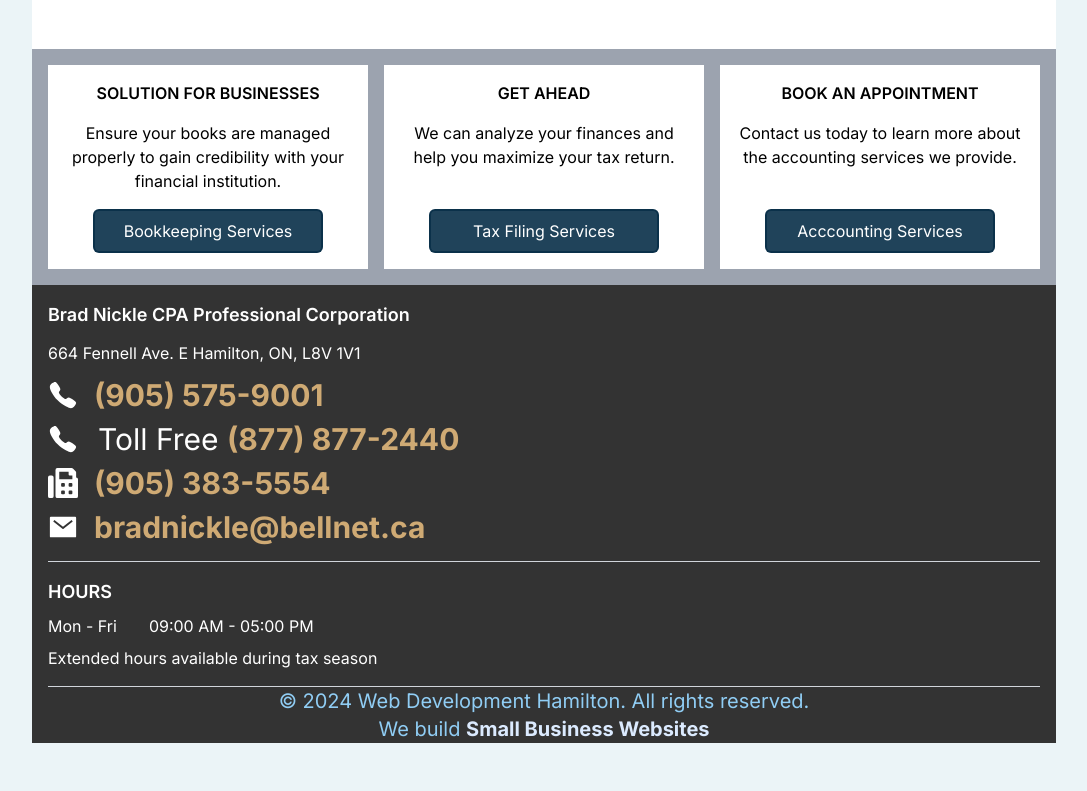
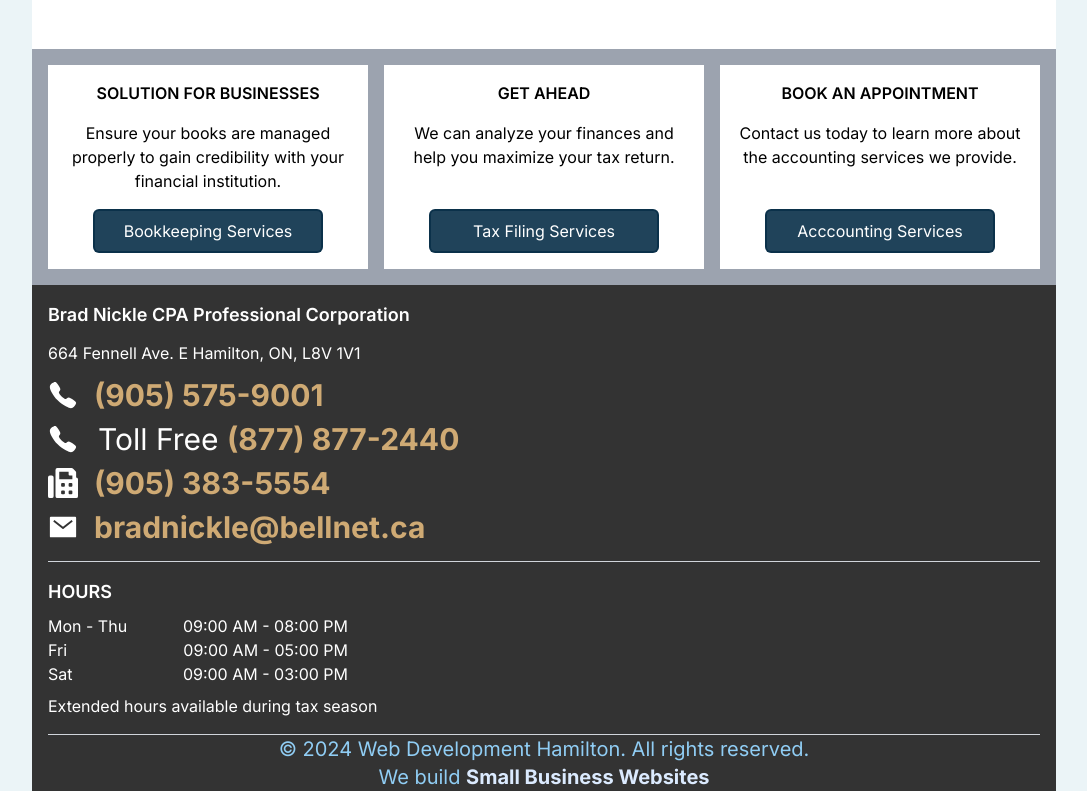
Before and after one commit to GlebTc/brad_nickle, a Next.js app: page / in a window 1280 px wide. Shown: the part 1728-2519 px from the top of the page, without its empty margins (96-1183 px from the left). Before the commit the page ends 2471 px from the top, so only its background shows below. Built offline with nearby package versions, Linux system fonts and the light colour scheme.

Commit message:
updated hours

```diff
--- a/src/components/footer/Footer.tsx
+++ b/src/components/footer/Footer.tsx
@@ -71,13 +71,25 @@
       </div>
       <div className='HOURS_CONTAINER border-b border-gray-300 w-full py-4 flex flex-col gap-2'>
         <h2 className='text-lg font-[600] uppercase'>Hours</h2>
-        <div className='flex gap-8'>
-          <p>Mon - Fri</p>
-          <p>09:00 AM - 05:00 PM</p>
+        <div className='HOURS_LIST_CONTAINER'>
+          <div className='flex justify-between w-full max-w-[300px]'>
+            <p className=''>Mon - Thu</p>
+            <p>09:00 AM - 08:00 PM</p>
+          </div>
+          <div className='flex justify-between w-full max-w-[300px]'>
+            <p className=''>Fri</p>
+            <p>09:00 AM - 05:00 PM</p>
+          </div>
+          <div className='flex justify-between w-full max-w-[300px]'>
+            <p className=''>Sat</p>
+            <p>09:00 AM - 03:00 PM</p>
+          </div>
         </div>
         <p>Extended hours available during tax season</p>
       </div>
-      <div className={`${componentName}_COPYRIGHT_CONTAINER text-[#90cdf4] text-center`}>
+      <div
+        className={`${componentName}_COPYRIGHT_CONTAINER text-[#90cdf4] text-center`}
+      >
         <div aria-label='© 2025 Web Development Hamilton. All rights reserved. | www.webdevelopmenthamilton.com | Web Development Hamilton'>
           <h2>
             &copy; {currentYear} Web Development Hamilton. All rights reserved.
```
Also changed, not shown: 1 other file (tests, documents, lock files or other folders).
